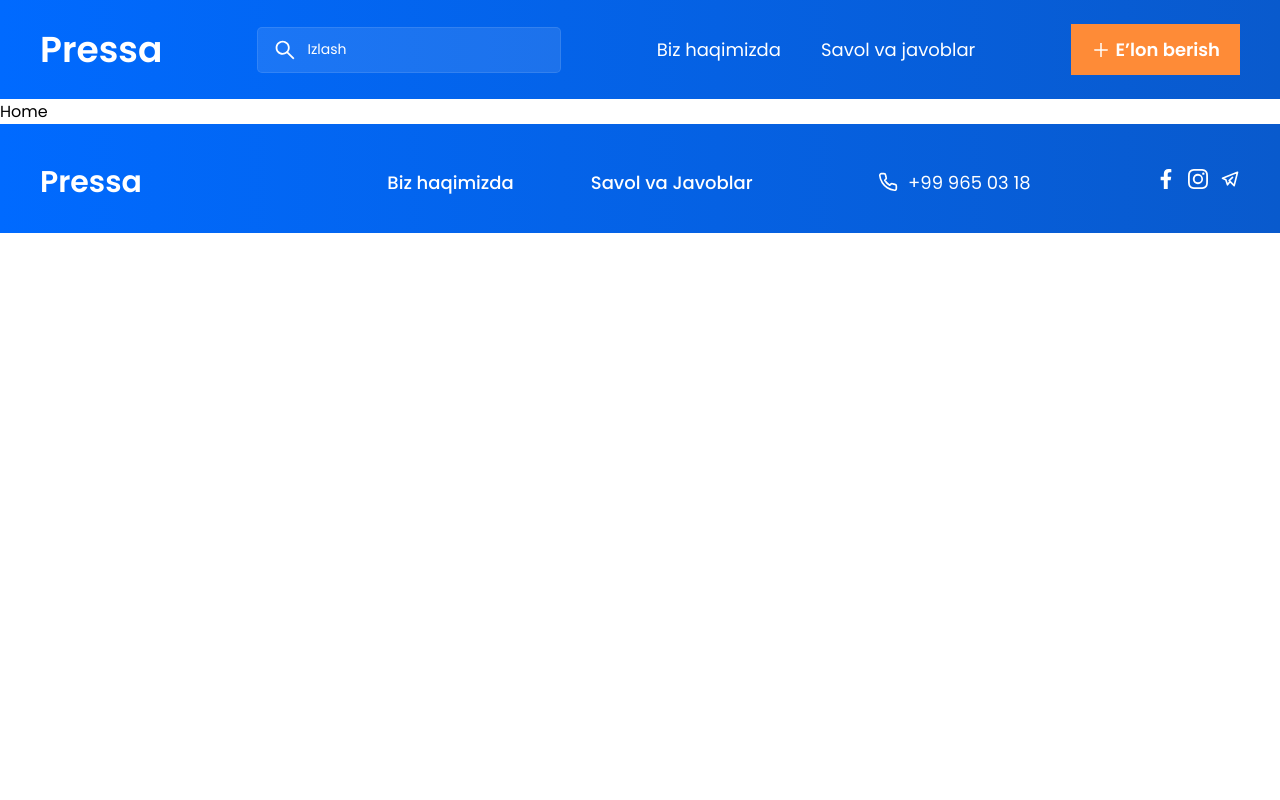
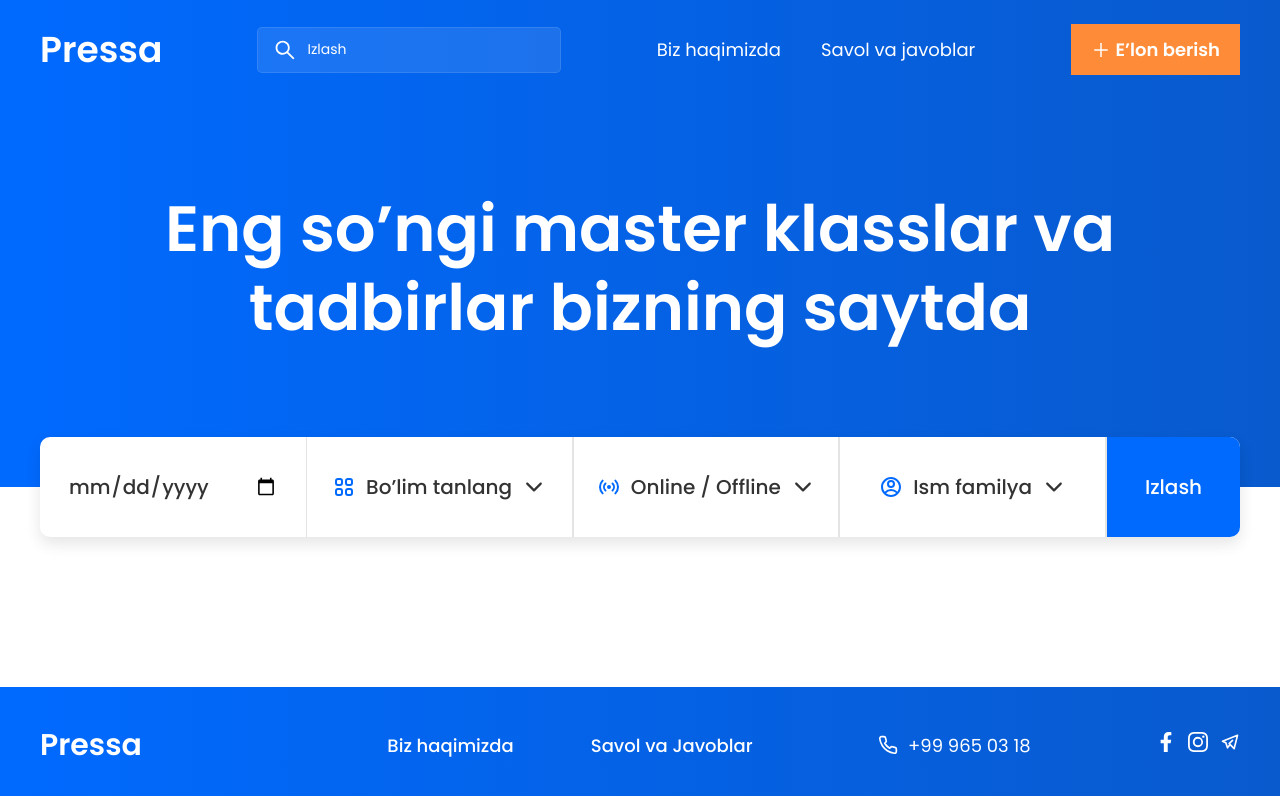
Before and after one commit to JakhongirYusupov/Pressa, a React (Create React App) app: page / in a window 1280 px wide. Built offline with nearby package versions, Linux system fonts and the light colour scheme.

Commit message:
hero of home page have done

```diff
--- a/src/assets/styles/global.scss
+++ b/src/assets/styles/global.scss
@@ -10,11 +10,13 @@
 .container {
   margin: 0 auto;
   padding: 0 40px;
-  max-width: 1360px;
+  max-width: 1460px;
 }
 
 $lightColor: #ffffff;
 $customBlue: #006aff;
+$greyColor: #333333;
+$blackColor: #000000;
 
 @mixin FontStyles($weight, $size, $height, $color) {
   font-weight: $weight;
--- /dev/null
+++ b/src/components/Hero/Hero.jsx
@@ -0,0 +1,125 @@
+import "./Hero.scss";
+import {
+  HiOutlineStatusOffline,
+  HiOutlineStatusOnline,
+  HiOutlineViewGrid,
+} from "react-icons/hi";
+import { RiAccountCircleLine } from "react-icons/ri";
+import { IoIosArrowDown } from "react-icons/io";
+import { filter } from "./filterData";
+import { useState } from "react";
+
+export default function Hero() {
+  const [activeFilterBar, setActiveFilterBar] = useState(0);
+
+  const handleSubmit = (e) => {
+    e.preventDefault();
+    setActiveFilterBar(0);
+  };
+
+  return (
+    <div className="hero">
+      <div className="container">
+        <h1 className="hero-title">
+          Eng so’ngi master klasslar va tadbirlar bizning saytda
+        </h1>
+        <form className="hero-filter" onSubmit={handleSubmit}>
+          <label
+            htmlFor="filter-date"
+            className="hero-filter-item"
+            onClick={() => setActiveFilterBar((prev) => (prev === 1 ? 0 : 1))}
+          >
+            <input type="date" name="" id="filter-date" />
+          </label>
+          <div className="hero-filter-item">
+            <div
+              className="hero-filter-item hero-filter-item-wrapper"
+              onClick={() => setActiveFilterBar((prev) => (prev === 2 ? 0 : 2))}
+            >
+              <HiOutlineViewGrid />
+              <span>Bo’lim tanlang</span>
+              <IoIosArrowDown />
+            </div>
+            <div
+              className="filterGrid"
+              style={activeFilterBar !== 2 ? { display: "none" } : null}
+            >
+              {filter.map((el, index) => (
+                <div className="filterGrid-item" key={index}>
+                  <h4 className="filterGrid-item-title">{el.title}</h4>
+                  <ul className="filterGrid-item-list">
+                    {el.items.map((el, index) => (
+                      <li className="filterGrid-item-list-el" key={index}>
+                        <input type="checkbox" name="filterGrid" id="" />
+                        <span>{el}</span>
+                      </li>
+                    ))}
+                  </ul>
+                </div>
+              ))}
+            </div>
+          </div>
+          <div className="hero-filter-item">
+            <div
+              className="hero-filter-item hero-filter-item-wrapper"
+              onClick={() => setActiveFilterBar((prev) => (prev === 3 ? 0 : 3))}
+            >
+              <HiOutlineStatusOnline />
+              <span>Online / Offline</span>
+              <IoIosArrowDown />
+            </div>
+            <div
+              className="filterGrid filter-set"
+              style={activeFilterBar !== 3 ? { display: "none" } : null}
+            >
+              <div className="filterGrid-item">
+                <ul className="filterGrid-item-list">
+                  <li className="filterGrid-item-list-el">
+                    <HiOutlineStatusOnline />
+                    <span>Online</span>
+                    <input type="radio" name="filter-online" id="" />
+                  </li>
+                  <li className="filterGrid-item-list-el">
+                    <HiOutlineStatusOffline />
+                    <span>Offline</span>
+                    <input type="radio" name="filter-online" id="" />
+                  </li>
+                </ul>
+              </div>
+            </div>
+          </div>
+          <div className="hero-filter-item">
+            <div
+              className="hero-filter-item hero-filter-item-wrapper"
+              onClick={() => setActiveFilterBar((prev) => (prev === 4 ? 0 : 4))}
+            >
+              <RiAccountCircleLine />
+              <span>Ism familya</span>
+              <IoIosArrowDown />
+            </div>
+            <div
+              className="filterGrid filter-set"
+              style={activeFilterBar !== 4 ? { display: "none" } : null}
+            >
+              <div className="filterGrid-item">
+                <ul className="filterGrid-item-list">
+                  <li className="filterGrid-item-list-el">
+                    <input type="checkbox" name="" id="" />
+                    <span>Abdulla Azizov</span>
+                  </li>
+                  <li className="filterGrid-item-list-el">
+                    <input type="checkbox" name="" id="" />
+                    <span>Dilmurod Alimbayev</span>
+                  </li>
+                </ul>
+              </div>
+            </div>
+          </div>
+          <button type="submit" className="hero-filter-button">
+            Izlash
+          </button>
+        </form>
+      </div>
+    </div>
+  );
+}
--- /dev/null
+++ b/src/components/Hero/Hero.scss
@@ -0,0 +1,140 @@
+@import "../../assets/styles/global.scss";
+
+.hero {
+  padding: 90px 0 140px;
+  background: rgb(0, 106, 255);
+  background: linear-gradient(
+    90deg,
+    rgba(0, 106, 255, 1) 0%,
+    rgba(9, 90, 205, 1) 100%
+  );
+
+  .container {
+    position: relative;
+    display: flex;
+    flex-direction: column;
+    align-items: center;
+  }
+
+  &-title {
+    width: 100%;
+    max-width: 960px;
+    text-align: center;
+    @include FontStyles(600, 64px, 79px, $lightColor);
+  }
+
+  &-filter {
+    width: calc(100% - 80px);
+    position: absolute;
+    bottom: -190px;
+    left: 40px;
+    display: flex;
+    align-items: center;
+    background: #ffffff;
+    box-shadow: 0px 7px 15px rgba(0, 0, 0, 0.1);
+    border-radius: 10px;
+
+    &-item {
+      width: 100%;
+      height: 100px;
+      position: relative;
+      display: flex;
+      align-items: center;
+      justify-content: center;
+      gap: 10px;
+      border-right: 1px solid #33333322;
+
+      &-wrapper {
+        cursor: pointer;
+      }
+
+      & > input {
+        width: 100%;
+        max-width: 210px;
+        height: 50px;
+        outline: none;
+        border: none;
+      }
+
+      & > span,
+      & > input {
+        @include FontStyles(500, 20px, 24px, $greyColor);
+      }
+
+      & > svg {
+        width: 24px;
+        height: 24px;
+        color: $customBlue;
+      }
+
+      & > svg:last-child {
+        color: $greyColor;
+      }
+    }
+
+    &-button {
+      width: 50%;
+      height: 100px;
+      display: flex;
+      align-items: center;
+      justify-content: center;
+      border: none;
+      background-color: $customBlue;
+      border-top-right-radius: 10px;
+      border-bottom-right-radius: 10px;
+      @include FontStyles(500, 20px, 24px, $lightColor);
+      cursor: pointer;
+    }
+  }
+}
+
+.filterGrid {
+  position: absolute;
+  padding: 20px 30px;
+  display: grid;
+  grid-template-columns: repeat(2, 160px);
+  gap: 30px;
+  left: 0;
+  top: 110px;
+  background: $lightColor;
+  box-shadow: 2px 4px 11px rgba(0, 0, 0, 0.15);
+  border-radius: 5px;
+
+  &-item {
+    z-index: 10;
+    &-title {
+      margin-bottom: 10px;
+      @include FontStyles(500, 18px, 21px, $blackColor);
+    }
+
+    &-list {
+      display: grid;
+      gap: 16px;
+      &-el {
+        display: flex;
+        align-items: center;
+        gap: 10px;
+        & > input {
+          width: 20px;
+          height: 20px;
+          cursor: pointer;
+        }
+        & > span {
+          align-items: center;
+          text-align: center;
+          white-space: nowrap;
+          @include FontStyles(400, 16px, 19px, $blackColor);
+        }
+        & > svg {
+          width: 24px;
+          height: 24px;
+          color: $customBlue;
+        }
+      }
+    }
+  }
+}
+
+.filter-set {
+  max-width: 256px;
+}
--- /dev/null
+++ b/src/components/Hero/filterData.js
@@ -0,0 +1,22 @@
+export const filter = [
+  {
+    title: "IT",
+    items: ["Web dasturlash", "Mobile dasturlash", "Sun'iy ong"],
+  },
+  {
+    title: "Dizayn",
+    items: ["UI/UX dizayn", "Grafik dizayn", "Moution dizayn"],
+  },
+  {
+    title: "Biznes",
+    items: ["Menejment", "Kredit va audit"],
+  },
+  {
+    title: "Ta'lim",
+    items: ["Matematika", "Fizika"],
+  },
+  {
+    title: "Sport",
+    items: ["Boks", "MMA", "Taikvando", "Fudbol"],
+  },
+];
--- a/src/pages/Home/Home.jsx
+++ b/src/pages/Home/Home.jsx
@@ -1,5 +1,13 @@
-import React from "react";
+import "./Home.scss";
+import Hero from "../../components/Hero/Hero";
 
 export default function Home() {
-  return <div>Home</div>;
+  return (
+    <div className="home">
+      <Hero />
+      <div className="container">
+        <div className="home-cardList"></div>
+      </div>
+    </div>
+  );
 }
--- /dev/null
+++ b/src/pages/Home/Home.scss
@@ -0,0 +1,5 @@
+.home {
+  &-cardList {
+    padding: 100px 0;
+  }
+}
```
